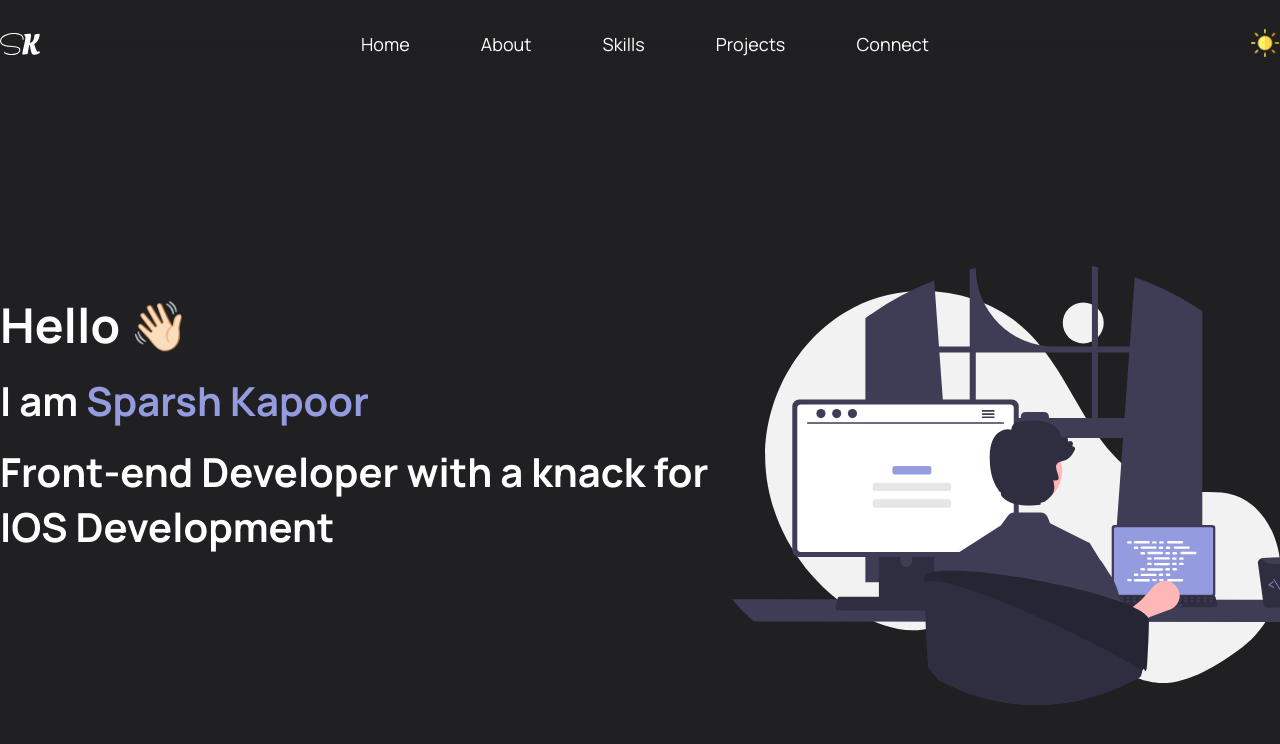
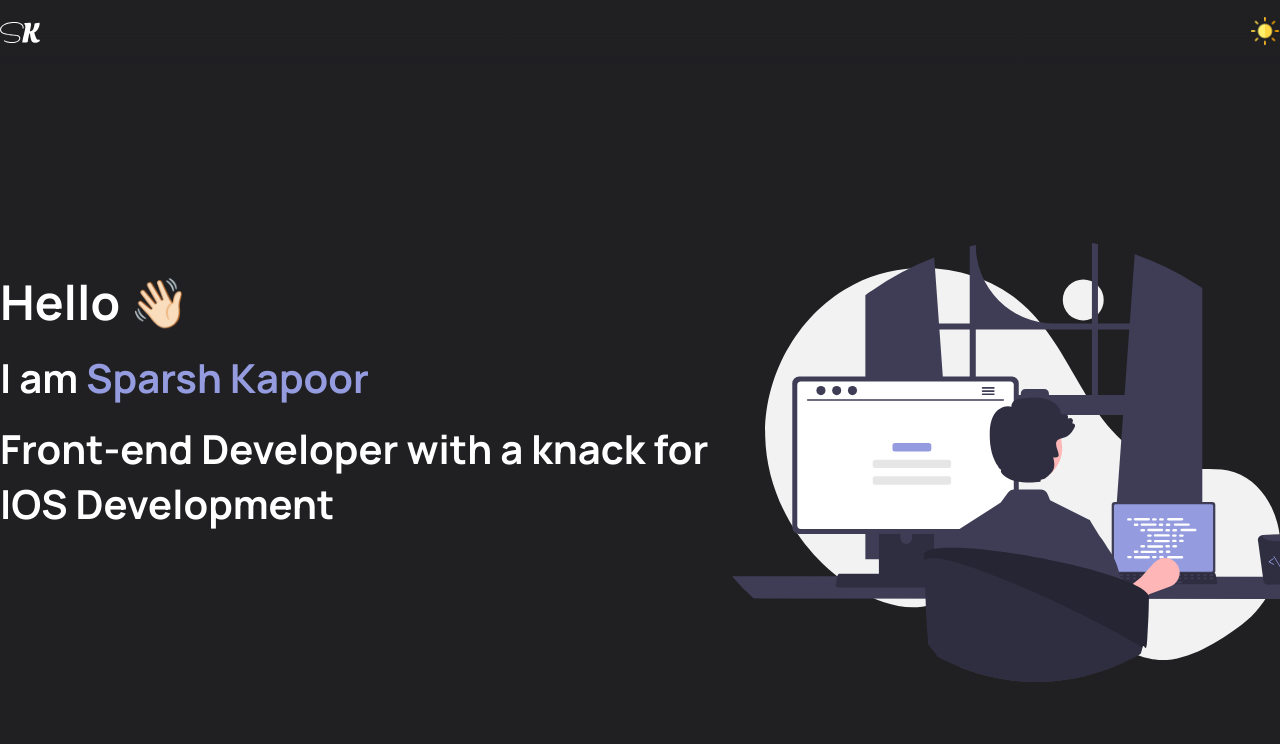
Before and after one commit to sparsh-007/folio, a React (Create React App) app: page / in a window 1280 px wide. Shown: the top 744 px of the page. Built offline with nearby package versions, Linux system fonts and the light colour scheme.

Commit message:
Update Header.jsx

```diff
--- a/src/Components/Header.jsx
+++ b/src/Components/Header.jsx
@@ -8,7 +8,7 @@ import menuLight from "../Assets/menu-light.svg";
 import "./css/Header.css";
 
 function Header({ theme, changeTheme }) {
-  const [menu, setMenu] = useState(true);
+  const [menu, setMenu] = useState(false);
   const isLight = theme.name === "light";
   const bgdark =
     "linear-gradient(rgba(32, 32, 34, 1),rgba(32, 32, 34, 1),rgba(32, 32, 34, 0.9),rgba(32, 32, 34, 0.6),rgba(32, 32, 34, 0.4),rgba(32, 32, 34, 0))";
```
